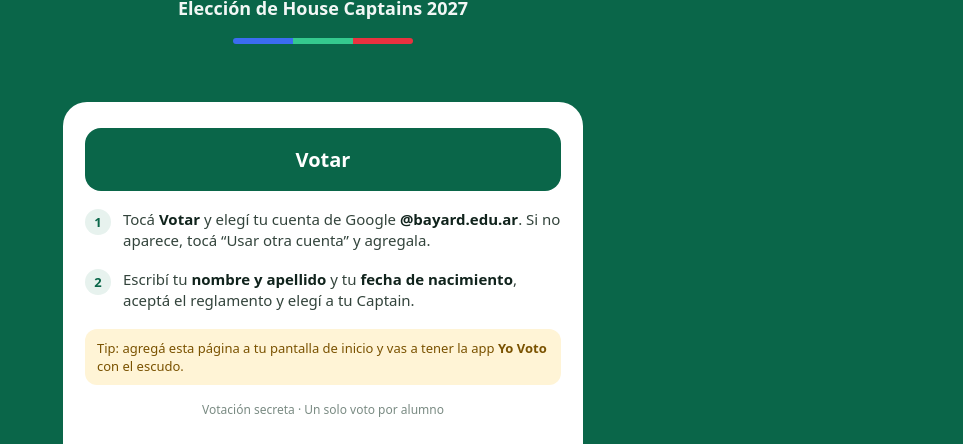
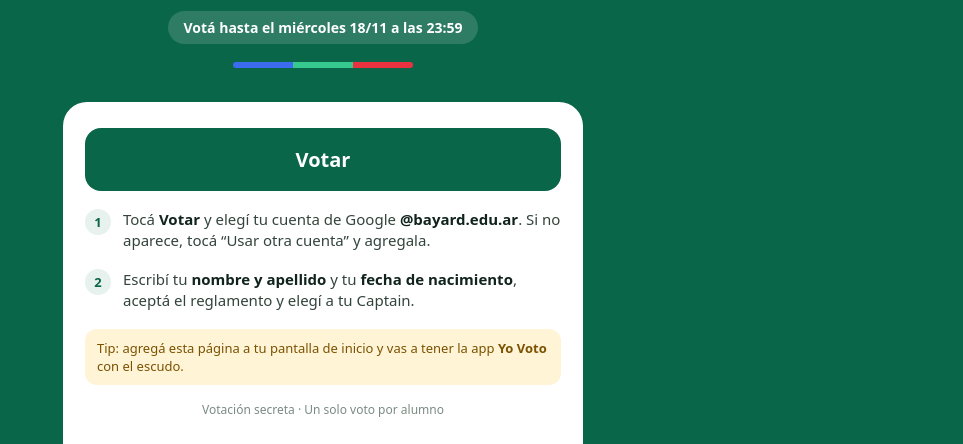
Before and after one commit to yovoto-bayard/yovoto-bayard.github.io, a plain HTML site: page index.html in a window 1280 px wide. Shown: the part 356-800 px from the top of the page, without its empty margins (317-1280 px from the left). Drawn offline with Linux system fonts and the light colour scheme.

Commit message:
Agrega fecha de cierre de la votacion
Co-Authored-By: Claude Opus 5.5 <noreply@anthropic.com>
Claude-Session: https://claude.ai/code/session_016A7RCmRGgZn6TaQUoMz5qi

```diff
--- a/index.html
+++ b/index.html
@@ -44,6 +44,7 @@
     <small>BAYARD · HOUSES</small>
     <h1>Yo Voto</h1>
     <div class="sub">Elección de House Captains 2027</div>
+    <div style="margin-top:14px;background:rgba(255,255,255,.14);border-radius:999px;padding:7px 16px;font-size:14px;font-weight:700;position:relative;z-index:1">Votá hasta el miércoles 18/11 a las 23:59</div>
     <div class="stripe"><i style="background:#3b6cf0"></i><i style="background:#35c98e"></i><i style="background:#e8323f"></i></div>
   </div>
   <div class="card">
```
